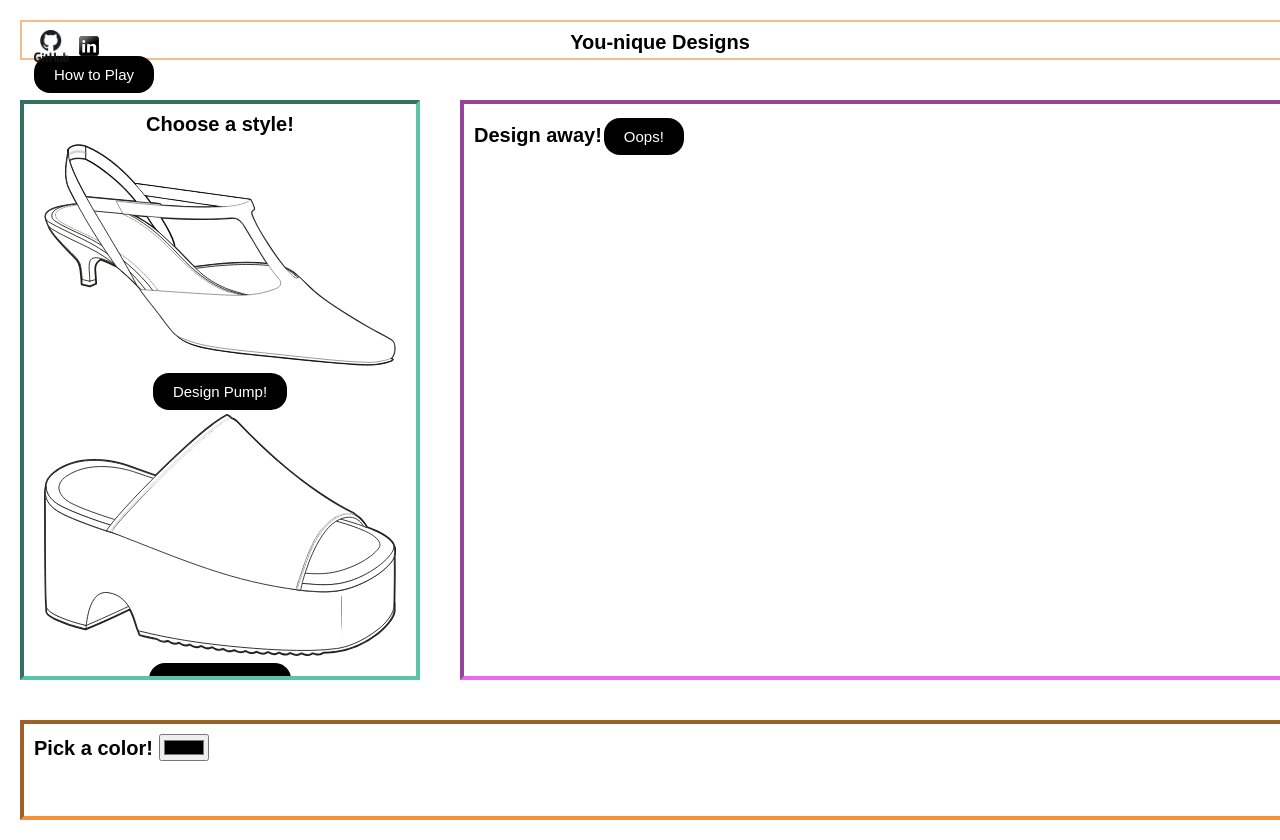
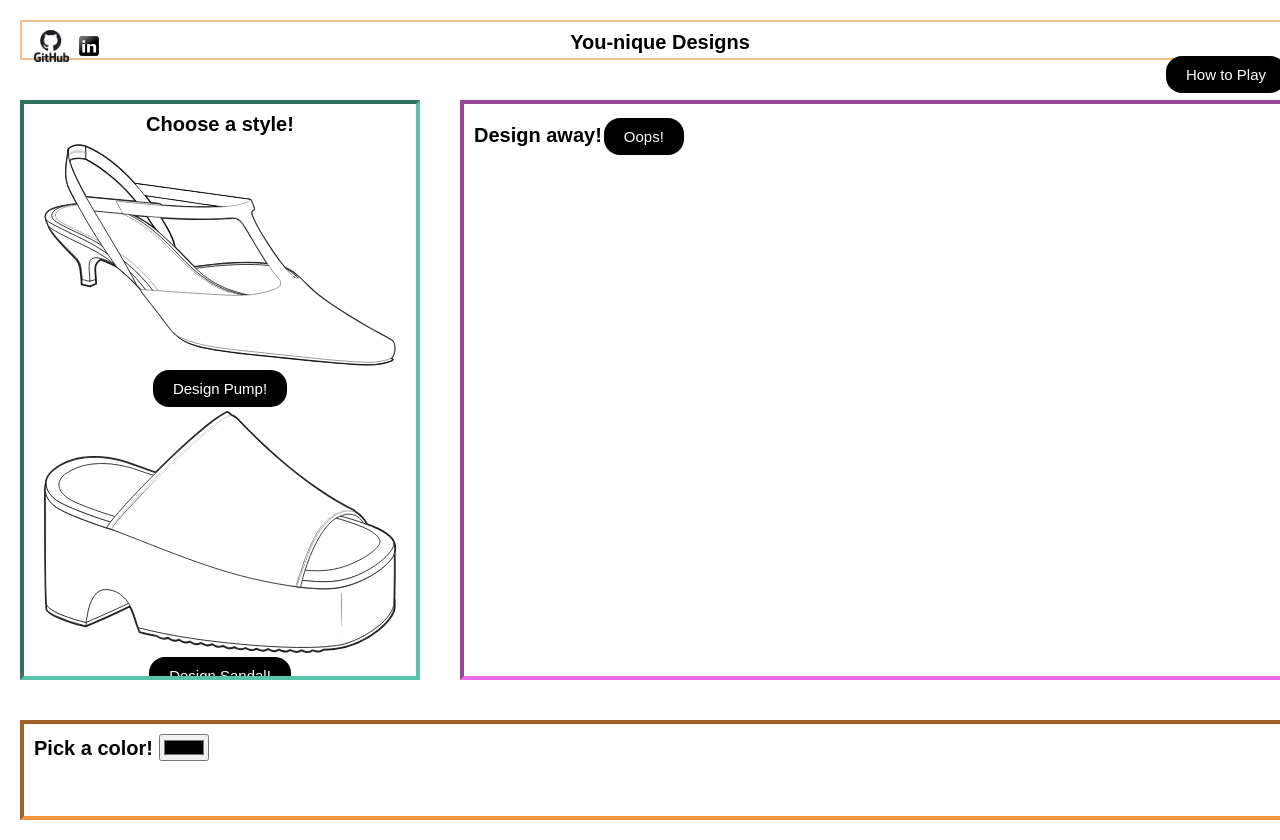
Before and after one commit to Tara-Oliver/YOU-NIQUE-DESIGNS, a website built with webpack: page index.html in a window 1280 px wide. Shown: the top 840 px of the page. Built offline with nearby package versions, Linux system fonts and the light colour scheme.

Commit message:
fixed HowToPlay button

```diff
--- a/src/index.scss
+++ b/src/index.scss
@@ -8,7 +8,6 @@ body {
 
 .title {
     text-align: center;
-    /* color: white; */
 }
 
 
@@ -16,7 +15,7 @@ body {
 .logo {
     max-width: 200%;
     max-height: 200%;
-    text-align: left;
+    float: left;
     margin: 2px;
     position: relative;
     top: -50%;
@@ -44,14 +43,8 @@ body {
     grid-template-columns: repeat(3, 1fr);
     grid-template-rows: 40px 1fr 1fr 100px;
     overflow: auto;
-    /* border: 1px solid black; */
 }
 
-/* .banner{
-    max-width: 40%;
-    max-height: 40%;
-
-} */
 
 .container div {
     padding: 10px;
@@ -163,31 +156,7 @@ path {
 
 
 
-
-
-/*
-* {
-    margin: 0;
-    padding: 0;
-    box-sizing: border-box;
-
-    font-family: 'Fira Sans', sans-serif;
-}
-
-.grid {
-    display: grid;
-    padding: 16px;
-    grid-gap: 16px;
-    grid-template-columns: repeat(2, 1fr);
-}
-
-.col {
-    background-color: pink;
-    margin-bottom: 16px;
-    padding: 16px;
-} */
-
-/* img{
+img{
     display: block;
     max-width: 100%;
     max-height: 100%;
@@ -198,19 +167,6 @@ path {
    margin-bottom: 10px;
 }
 
-.design img{
-    display: none;
-    max-width: 100%;
-    max-height: 100%;
-    text-align: center;
-} */
-
-/* .right_side img {
-    display: none;
-    max-width: 100%;
-    max-height: 100%;
-    text-align: center;
-} */
 
 .btn {
     background-color: rgb(0, 0, 0);
@@ -233,7 +189,6 @@ path {
 }
 
 .btn1 {
-    /* text-align: right;  */
     float: right;
     background-color: rgb(0, 0, 0);
     border: none;
@@ -244,11 +199,6 @@ path {
     margin: 4px 2px;
     cursor: pointer;
     border-radius: 16px;
-    position: absolute;
-
-    /* top: -50%;
-                -ms-transform: translateY(0%);
-                transform: translateY(0%); */
 }
 
 .btn1:hover {
```
Also changed, not shown: dist/main.css.
